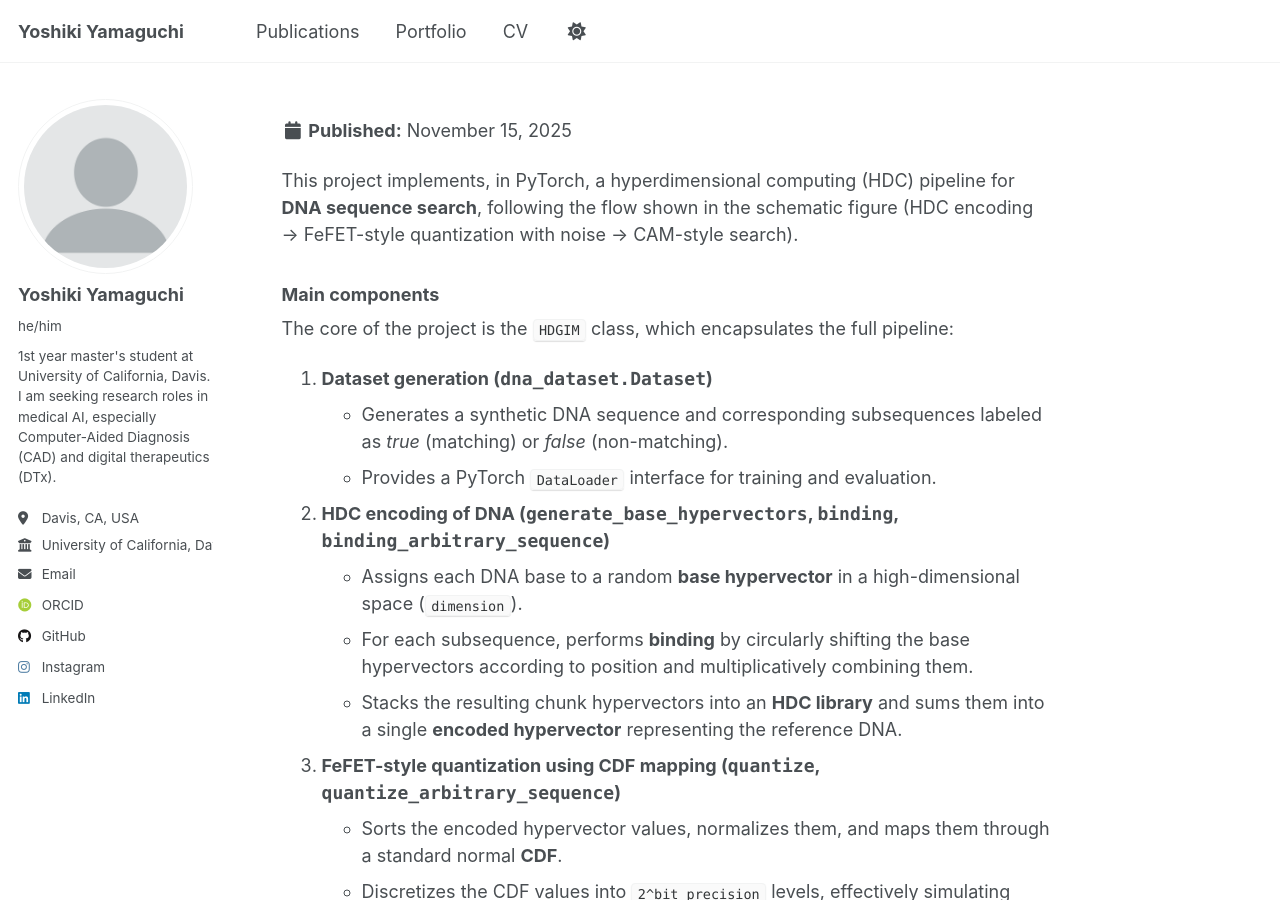
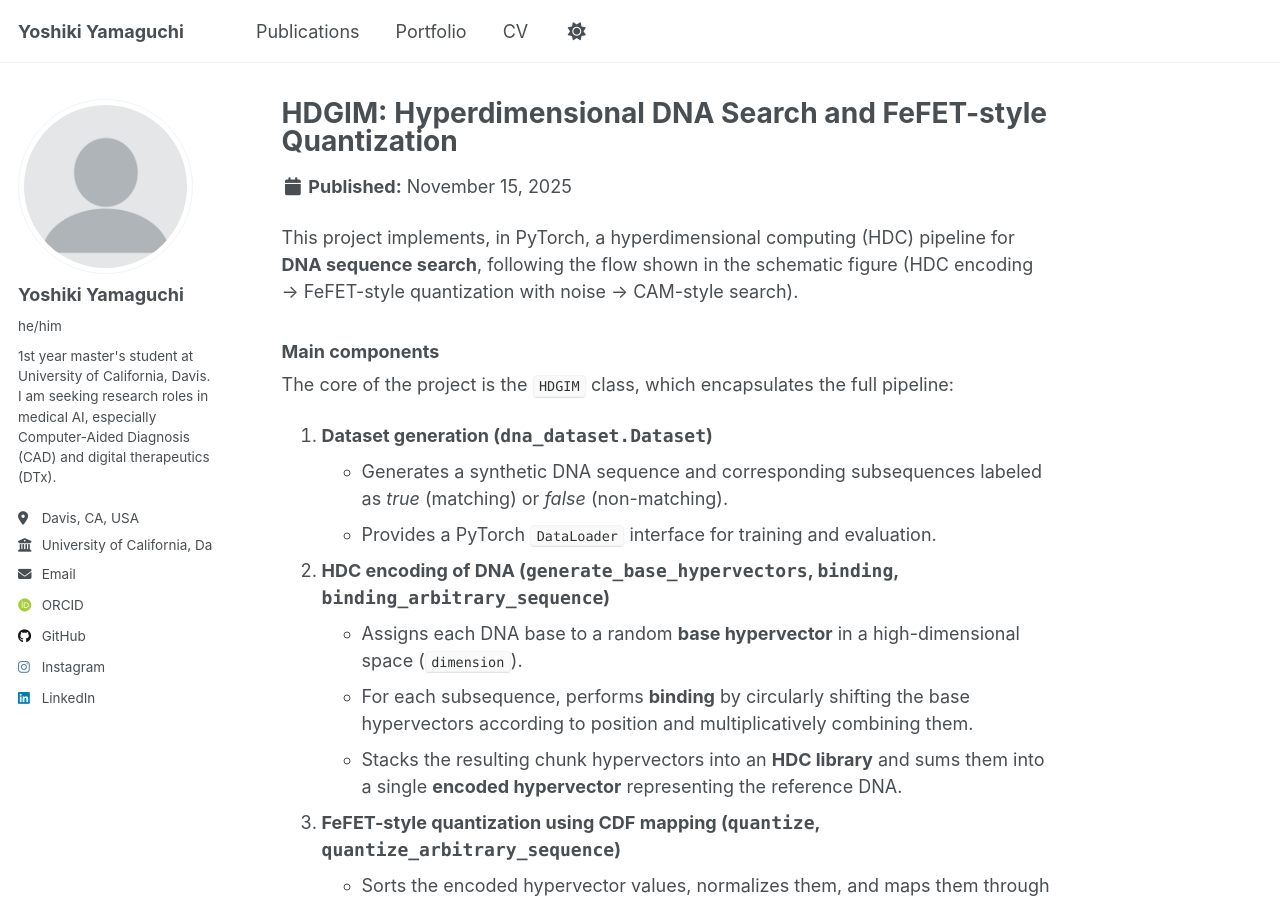
Before and after one commit to Yoshiki0319/Yoshiki0319.github.io, a Jekyll site: the page built from _portfolio/hdgim.md, in a window 1280 px wide and 900 px high. Built offline with Jekyll 4.4.1, drawn with Linux system fonts in a browser that asks for light colours; some web fonts are replaced; a script that is not in the unit is left out.

Commit message:
Fix formatting of title and excerpt in hdgim.md

```diff
--- a/_portfolio/hdgim.md
+++ b/_portfolio/hdgim.md
@@ -1,9 +1,6 @@
 ---
-title: HDGIM: Hyperdimensional DNA Search and FeFET-style Quantization
-excerpt: >-
-  Implementation of a hyperdimensional DNA search pipeline with encoding,
-  CDF-based quantization, noise injection, and training using similarity-based
-  feedback.
+title: "HDGIM: Hyperdimensional DNA Search and FeFET-style Quantization"
+excerpt: "Implementation of a hyperdimensional DNA search pipeline with encoding, CDF-based quantization, noise injection, and training using similarity-based feedback."
 collection: portfolio
 ---
 
```
